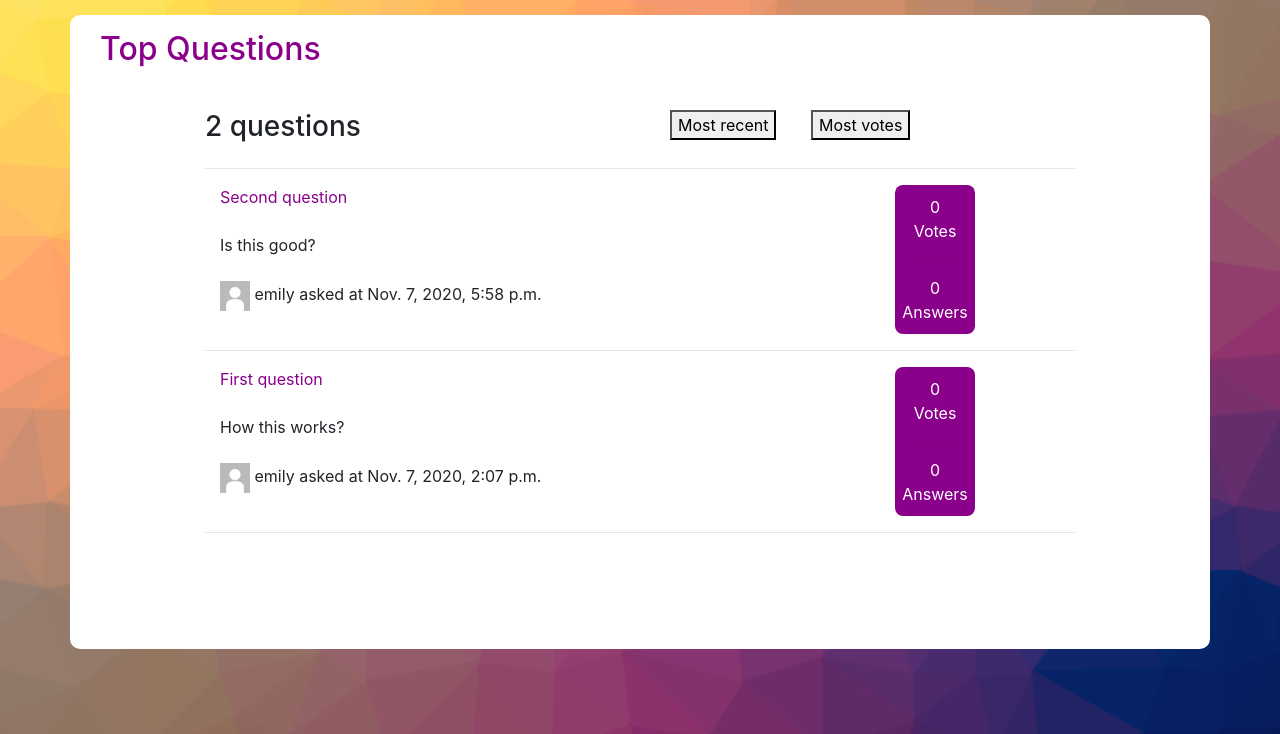
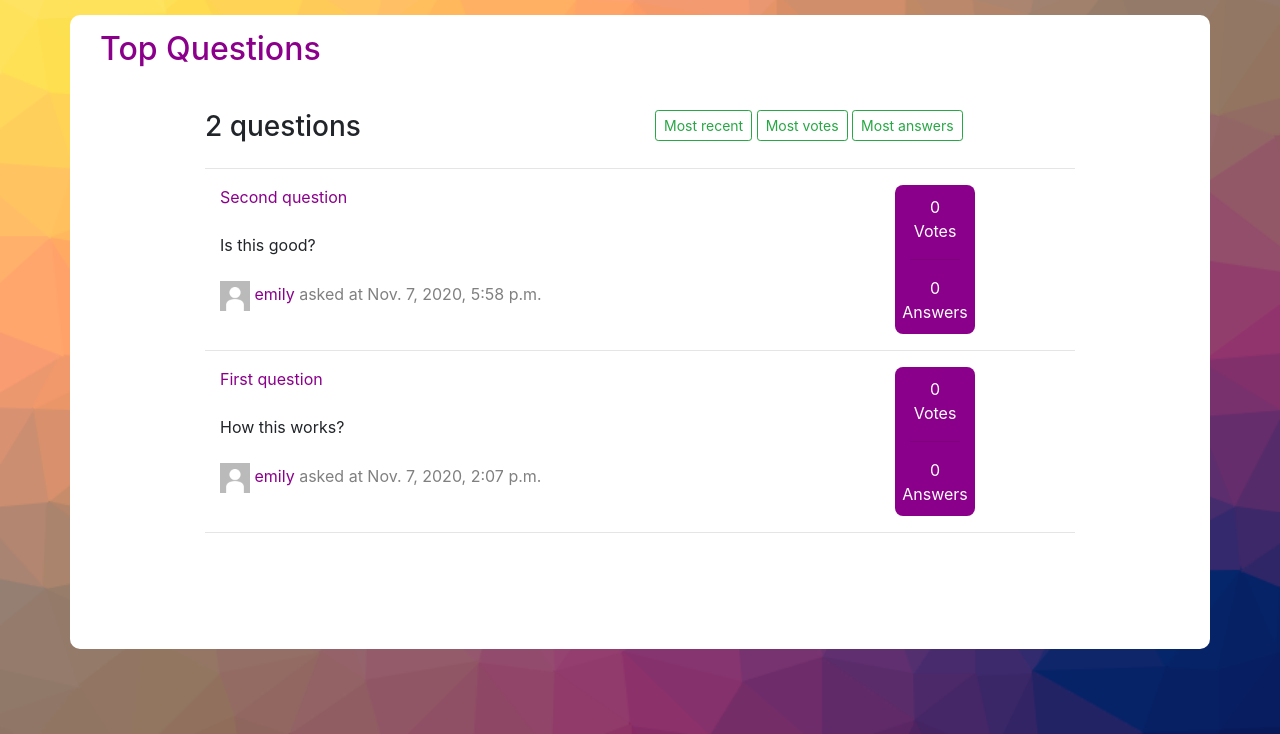
Before and after one commit to gustavocmaciel/ask-the-experts, a Django app: page /questions in a window 1280 px wide. Shown: the part 66-800 px from the top of the page. Run offline with Django 3.2, Linux system fonts and the light colour scheme; data comes from the database, SQL or seed files in the repository; both versions use the stored data as it was after the commit; data that the repository does not hold is empty; some libraries are stand-ins or nearby versions.

Commit message:
Add order by buttons to questions file

```diff
--- a/asktheexperts/static/asktheexperts/styles.css
+++ b/asktheexperts/static/asktheexperts/styles.css
@@ -10,6 +10,12 @@ body {
     background-size: cover;
 
 }
+
+#index-div {
+    max-height: 500px;
+}
+
+/* Register/Login page */
 
 .sign {
     background-color:white;
@@ -41,6 +47,8 @@ body {
     margin-right: 3px;
 }
 
+/* Index page */
+
 .index-button {
     border-radius: 50px;
     margin: 10px;
@@ -63,6 +71,8 @@ body {
     text-decoration: none;
 }
 
+/* Questions page */
+
 .questions {
     background-color: white;
     margin-top: 15px;
@@ -70,9 +80,61 @@ body {
     border-radius: 10px;
 }
 
-.truncate {
-    /*width: 250px;*/
-    white-space: nowrap;
-    overflow: hidden;
-    text-overflow: ellipsis;
-  }
+textarea {
+    width: 100%;
+    min-height:150px;
+}
+
+#send-question-btn {
+    max-width:290px;
+}
+
+.white-div {
+    padding-bottom: 100px;
+}
+
+.top-header {
+    padding-top: 15px;
+}
+
+.count-buttons-div {
+    max-width: 900px;
+}
+
+.questions-count {
+    margin-bottom: 10px;
+    padding-top:10px;
+}
+
+.questions-div {
+    max-width: 800px;
+}
+
+.question-content {
+    max-width: 600px;
+}
+
+.stats-div {
+    max-width: 80px;
+    color:white;
+    background-color: darkmagenta;
+    border-radius: 8px;
+}
+
+.voted-count {
+    margin-top:10px;
+}
+
+.answers-count {
+    color: white;
+    font-size: medium;
+    margin-bottom: 10px;
+}
+
+.username {
+    color: #28a745;
+}
+
+.timestamp {
+    color: gray;
+}
--- a/asktheexperts/templates/asktheexperts/index.html
+++ b/asktheexperts/templates/asktheexperts/index.html
@@ -2,19 +2,21 @@
 {% load static %}
 
 {% block body %}
+
     <div class="layers-foreground">
         <div class="container text-white">
-          <div class="row justify-content-center align-items-center vh-100" style="max-height: 500px;">
+            <div id="index-div" class="row justify-content-center align-items-center vh-100">
                 <div class="col-md-8 text-center text-shadow">
                     <h1 class="display-2 mb-2"><b>Ask the</b> Experts</h1>
                     <h3 >Because your question matters</h3>
                     <br>
                     <a href="{% url 'questions' %}" class="index-button btn btn-lg btn-success">Browse Questions</a>
-              <a  href="#" class="index-button white-button btn btn-lg btn-outline-success">Ask a Question</a>
+                    <a  href="{% url 'ask_question' %}" class="index-button white-button btn btn-lg btn-outline-success">Ask Question</a>
                 </div>
             </div>
         </div>
     </div>
+
 {% endblock %}
 
 {% block script %}
--- a/asktheexperts/templates/asktheexperts/layout.html
+++ b/asktheexperts/templates/asktheexperts/layout.html
@@ -12,6 +12,7 @@
         <link href="static/logo.png" rel="icon">
 
         <title>{% block title %}Ask the Experts{% endblock %}</title>
+
         <link rel="stylesheet" href="https://stackpath.bootstrapcdn.com/bootstrap/4.4.1/css/bootstrap.min.css" integrity="sha384-Vkoo8x4CGsO3+Hhxv8T/Q5PaXtkKtu6ug5TOeNV6gBiFeWPGFN9MuhOf23Q9Ifjh" crossorigin="anonymous">
         <link href="{% static 'asktheexperts/styles.css' %}" rel="stylesheet">
 
@@ -22,6 +23,8 @@
         {% endblock %}
     </head>
     <body>
+
+        <!--Nav bar-->
         <nav id="nav-bar" class="navbar navbar-expand-lg navbar-dark">
             <a class="navbar-brand" href="{% url 'index' %}">
                 <img src="static/logo.png" height="40px" loading="lazy">
@@ -46,7 +49,7 @@
                     </form>
                     {% if user.is_authenticated %}
                         <li class="nav-item active">
-                            <a class="nav-link" href="{% url 'ask_question' %}"><strong>Ask a question</strong></a>
+                            <a class="nav-link" href="{% url 'ask_question' %}"><strong>Ask Question</strong></a>
                         </li>
                         <a class="no-decoration" href="#">
                             <div class="row" style="margin-left: 1px; margin-right: 1px;">
@@ -75,6 +78,8 @@
                 </ul>
             </div>
         </nav>
+        <!--Nav bar end-->
+
         {% block body %}
         {% endblock %}
     </body>
--- a/asktheexperts/templates/asktheexperts/questions.html
+++ b/asktheexperts/templates/asktheexperts/questions.html
@@ -1,48 +1,49 @@
 {% extends "asktheexperts/layout.html" %}
 {% load static %}
 
+{% block title %}
+Questions - Ask the Experts
+{% endblock %}
+
 {% block body %}
 
-    <div class="container questions" style=" padding-bottom: 100px;">
-        <div class="container" style="padding-top: 15px;">
+    <div class="container questions white-div">
+        <div class="container top-header">
             <h2 class="darkmagenta">Top Questions</h2>
         </div>
         <br>
-        <div class="container" style="max-width: 900px;">
-            <div class="row" style="margin-bottom: 10px; padding-top:10px;">
+        <div class="container count-buttons-div">
+            <div class="row questions-count">
                 <div class="col">
                     <h3>{{ questions.count }} {% if questions.count == 1 %} question{% else %} questions{% endif %}</h3>
                 </div>
                 <div class="col">
-                    <span class="col">
-                        <button>Most recent</button>
-                    </span>
-                    <span class="col">
-                        <button>Most votes</button>
-                    </span>
+                    <button class="btn btn-sm btn-outline-success">Most recent</button>
+                    <button class="btn btn-sm btn-outline-success">Most votes</button>
+                    <button class="btn btn-sm btn-outline-success">Most answers</button>
                 </div>
             </div>
             <hr>
 
             {% for question in questions %}
-                <div class="row container" style="max-width: 800px;">
+                <div class="row container questions-div">
                     <div class="col">
                         <div class="darkmagenta">
-                            <a class="darkmagenta" href="#">{{ question.title }}</a>
+                            <a class="no-decoration" href="#"><span class="darkmagenta">{{ question.title }}</span></a>
                         </div>
                         <br>
-                        <div class="text-truncate" style="max-width: 600px;">
+                        <div class="text-truncate question-content">
                             {{ question.content }}
                         </div>
                         <div>
                             <br>
-                            <img src="{{ question.user.photo.url }}" height="30px" width="30px">
-                            <span>{{ question.user.username }}</span>
-                            <span>asked at {{ question.timestamp }}</span>
+                            <a href="#"><img src="{{ question.user.photo.url }}" height="30px" width="30px"></a>
+                            <a class="no-decoration" href="#"><span class="darkmagenta">{{ question.user.username }}</span></a>
+                            <span class="timestamp">asked at {{ question.timestamp }}</span>
                         </div>
                     </div>
-                    <div class="col" style="max-width: 80px; color:white; background-color: darkmagenta; border-radius: 8px;">
-                        <div style="margin-top:10px;">
+                    <div class="col stats-div">
+                        <div class="voted-count">
                             <div class="row justify-content-center">
                                 {{ question.question_voted.count }}
                             </div>
@@ -51,7 +52,7 @@
                             </div>
                         </div>
                         <hr>
-                        <div class="darkmagenta" style="color: white; font-size: medium; margin-bottom: 10px;">
+                        <div class="darkmagenta answers-count">
                             <div class="row justify-content-center">
                                 {{ question.answered_question.count }}
                             </div>
--- a/asktheexperts/templates/asktheexperts/register.html
+++ b/asktheexperts/templates/asktheexperts/register.html
@@ -12,6 +12,7 @@
                 <div class="message-alert">{{ message }}</div>
             {% endif %}
 
+            <!-- Register form-->
             <form action="{% url 'register' %}" method="post">
                 {% csrf_token %}
                 <div class="form-group">
@@ -33,6 +34,8 @@
                 <input class="btn btn-block btn-success" type="submit" value="Register">
                 <br>
             </form>
+            <!--Register form end-->
+
         </div>
         <div class="row justify-content-center">
             <span class="account-message darkmagenta">Already have an account?</span><a href="{% url 'login' %}">Log In here.</a>
--- a/asktheexperts/urls.py
+++ b/asktheexperts/urls.py
@@ -7,7 +7,7 @@ from . import views
 
 urlpatterns = [
     path("", views.index, name="index"),
-    path("login", views.login_view, name="login"),
+    path("/login", views.login_view, name="login"),
     path("logout", views.logout_view, name="logout"),
     path("register", views.register, name="register"),
     path("questions", views.questions, name="questions"),
--- a/asktheexperts/views.py
+++ b/asktheexperts/views.py
@@ -1,3 +1,4 @@
+from django.contrib.auth.decorators import login_required
 from django.contrib.auth import authenticate, login, logout
 from django.db import IntegrityError
 from django.shortcuts import render, HttpResponse, HttpResponseRedirect
@@ -70,6 +71,7 @@ def questions(request):
     })
 
 
+@login_required(login_url="login")
 def ask_question(request):
     if request.method == "GET":
         return render(request, "asktheexperts/ask_question.html")
```
Also changed, not shown: asktheexperts/templates/asktheexperts/ask_question.html (+10 -3 lines), db.sqlite3. Lines whose indentation alone changed are shown as unchanged.
